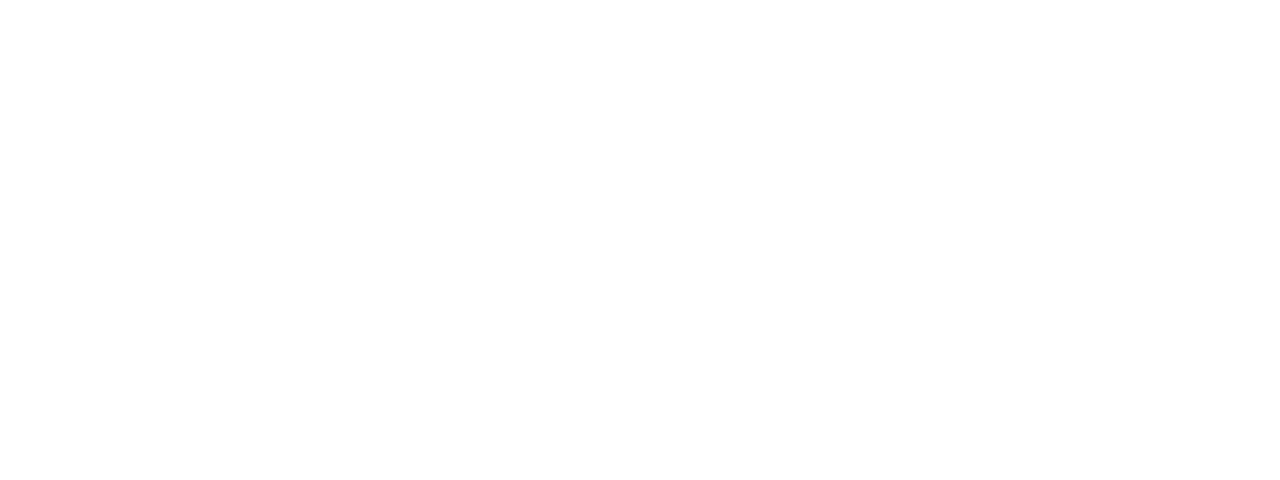
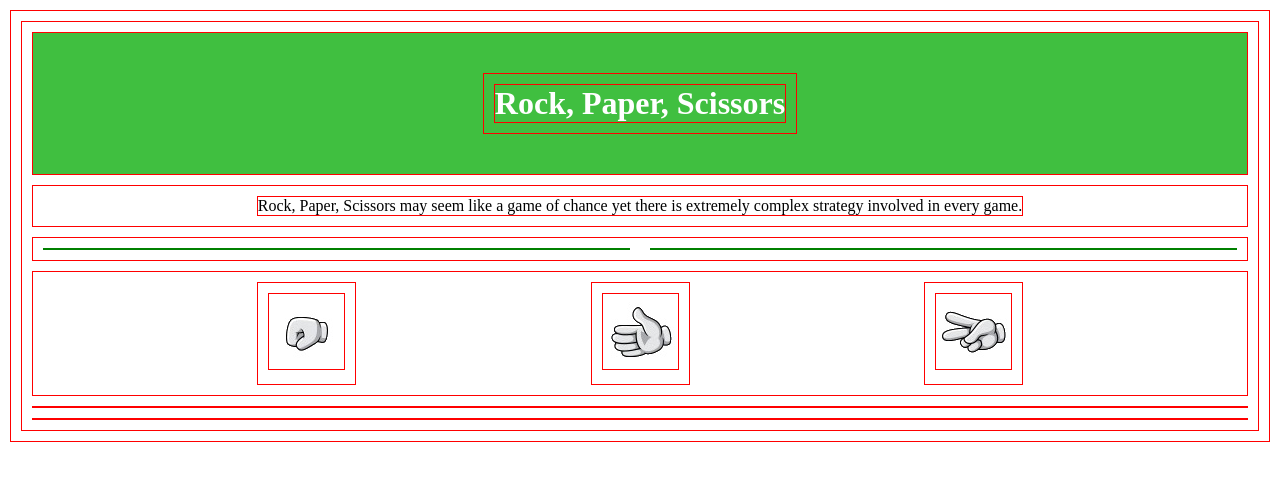
Before and after one commit to L0gan012/Rock-Paper-Scissors, a plain HTML site: page index.html in a window 1280 px wide. Drawn offline with Linux system fonts and the light colour scheme.

Commit message:
added images for hand signs and worked on webpage

```diff
--- a/index.html
+++ b/index.html
@@ -2,9 +2,41 @@
 <html>
     <head>
         <title>Rock, Paper, Scissors</title>
-        <link href="style.css" type="text/stylesheet">
+        <link href="style.css" type="text/css" rel="stylesheet">
     </head>
     <body>
+        <header>
+            <div class="header-text">
+                <h1>Rock, Paper, Scissors</h1>
+            </div>
+        </header>
+        <section class="description">
+            <p>Rock, Paper, Scissors may seem like a game of chance yet there is extremely complex strategy involved in every game.</p>
+        </section>
+        <section class="game-area">
+            <section class="player-area">
 
+            </section>
+            <section class="player-area">
+
+            </section>
+        </section>
+        <section class="selection-area">
+            <div class="hand-button">
+                <img src="images/rock-hand.jpg">
+            </div>
+            <div class="hand-button">
+                <img src="images/paper-hand.jpg">
+            </div>
+            <div class="hand-button">
+                <img src="images/scissors-hand.jpg">
+            </div>
+        </section>
+        <section class="stats">
+
+        </section>
+        <footer>
+
+        </footer>
     </body>
 </html>
--- a/style.css
+++ b/style.css
@@ -1,5 +1,29 @@
 * {
-    margin: 0;
+    margin: 10px;
     padding: 0;
     box-sizing: border-box;
+    border: 1px solid red;
 }
+
+header {
+    background-color: hsla(120, 50%, 50%, 1);
+    padding: 30px;
+    display: flex;
+    justify-content: space-evenly;
+    align-items: center;
+}
+
+section {
+    display: flex;
+    justify-content: space-evenly;
+    align-items: center;
+}
+
+.player-area {
+    border-color: green;
+    width: 50%;
+}
+
+.header-text {
+    color: white;
+}
```
Also changed, not shown: Images/cartoon-hands.jpg (added), Images/paper-hand.jpg (added), Images/rock-hand.jpg (added), Images/scissors-hand.jpg (added).
